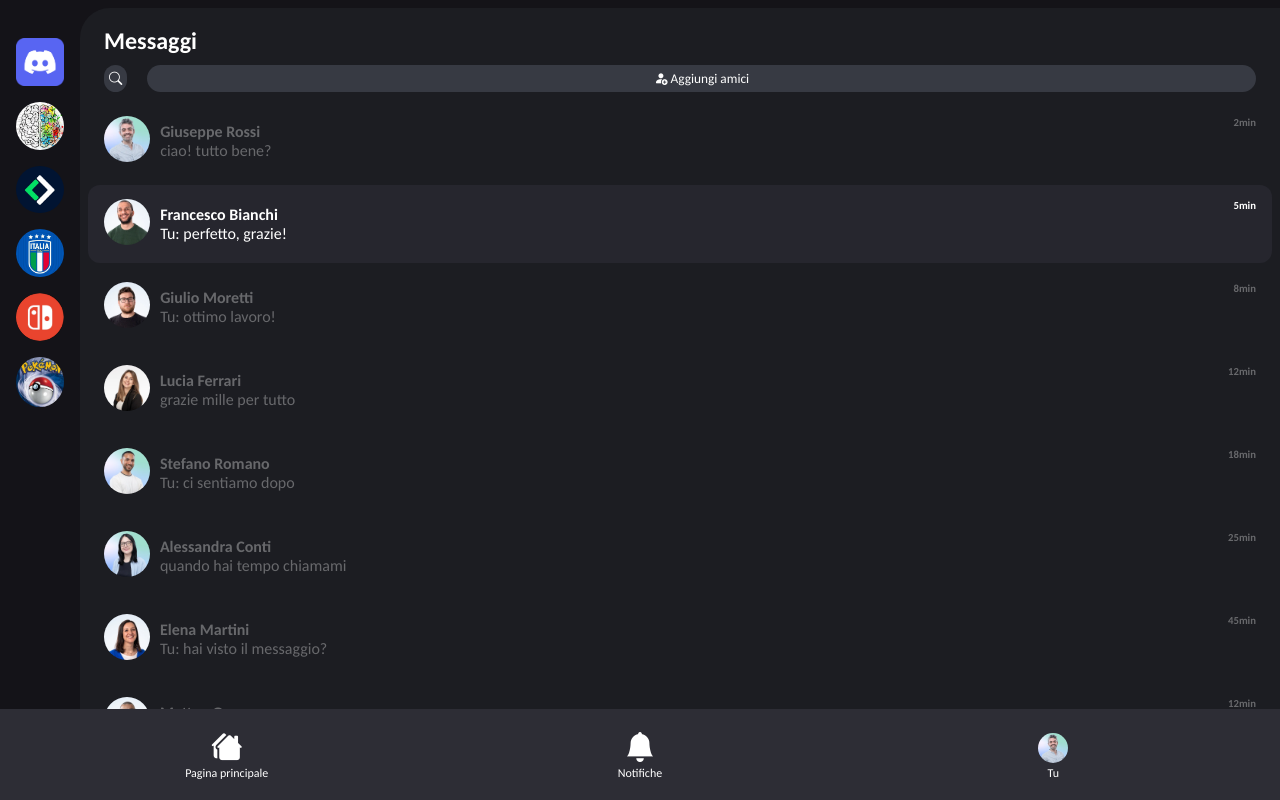
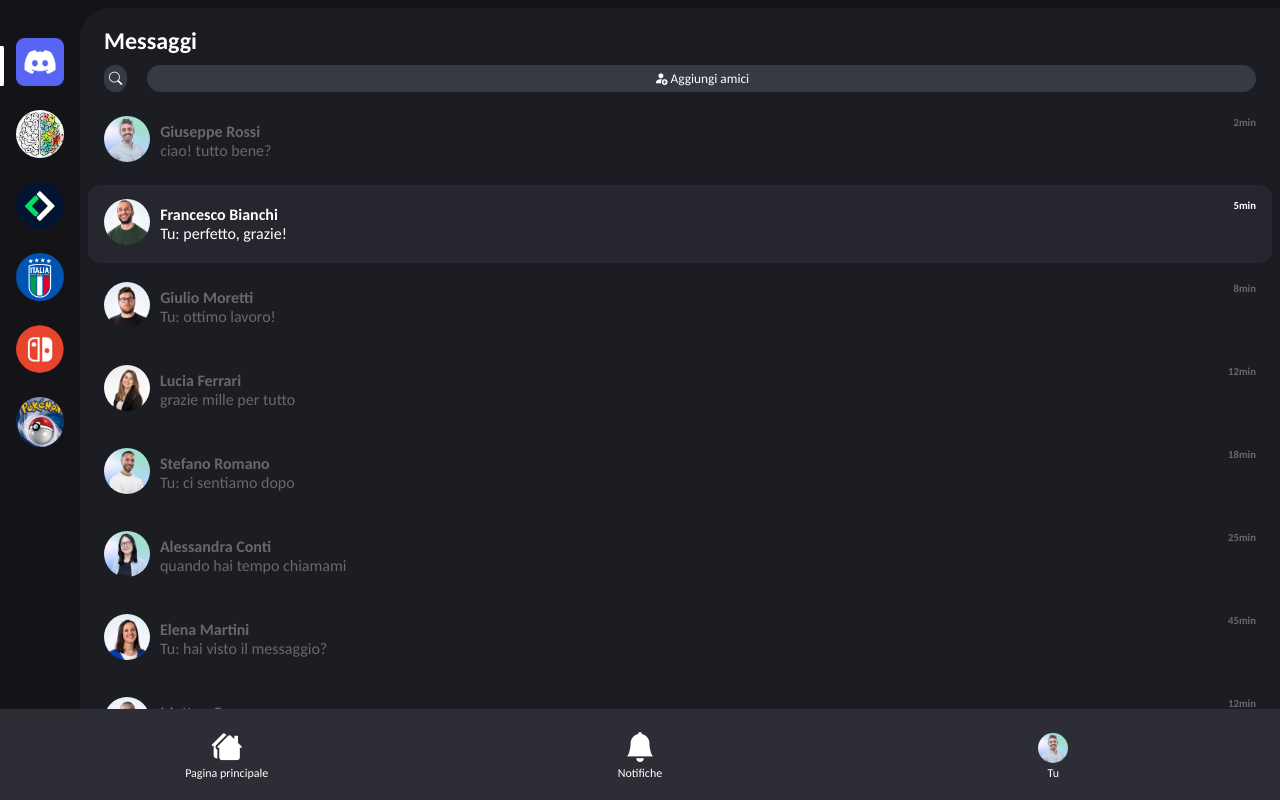
Before and after one commit to gialli24/htmlcss-discord-chat, a plain HTML site: page index.html in a window 1280 px wide. Drawn offline with nearby package versions, Linux system fonts and the light colour scheme.

Commit message:
Added sidebar on hover effect

```diff
--- a/css/style.css
+++ b/css/style.css
@@ -67,14 +67,62 @@ button {
 .sidebar {
     width: 80px;
 
-    padding: 30px 16px 0 16px;
+    padding: 30px 0;
 
     flex-shrink: 0;
 }
 
+.sidebar>button {
+    display: flex;
+
+    position: relative;
+
+    margin-bottom: 24px;
+    padding: 0 16px 0 16px;
+}
+
+.sidebar>button.active::after {
+    content: "";
+    display: block;
+
+    width: 10px;
+    height: 40px;
+
+    position: absolute;
+    bottom: 0;
+    left: 0;
+    translate: -60% 0;
+
+    border-radius: 10%;
+
+    background-color: white;
+}
+
+.sidebar>button:hover {
+    img {
+        transform: scale(1.1);
+
+    }
+
+    &::after {
+        content: "";
+        display: block;
+
+        width: 10px;
+        height: 40px;
+
+        position: absolute;
+        bottom: 0;
+        left: 0;
+        translate: -60% 0;
+
+        border-radius: 10%;
+
+        background-color: white;
+    }
+}
+
 .sidebar>.server-btn {
-    margin-top: 12px;
-
     img {
         border-radius: 50%;
     }
--- a/index.html
+++ b/index.html
@@ -16,7 +16,7 @@
         <div class="main-container">
             <div class="sidebar">
 
-                <button class="chat-btn">
+                <button class="chat-btn active">
                     <img src="./img/logo.webp" alt="Discord logo">
                 </button>
 
@@ -54,7 +54,7 @@
                 </div>
 
                 <a href="#" class="chat-btn">
-                    <div class="user-avatar">
+                    <div class="user-avatar online-status">
                         <img src="./img/profile1.webp" alt="Giuseppe Rossi avatar">
                     </div>
                     <div class="chat-data">
```
